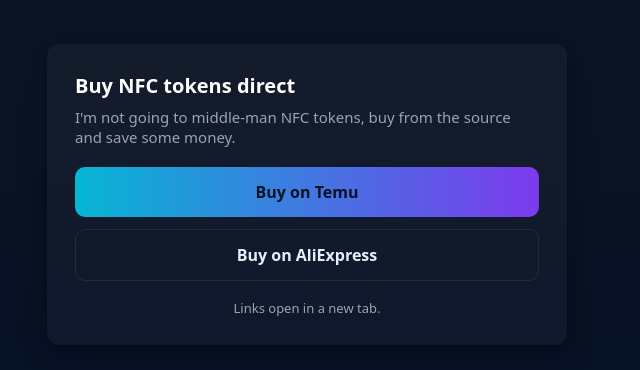
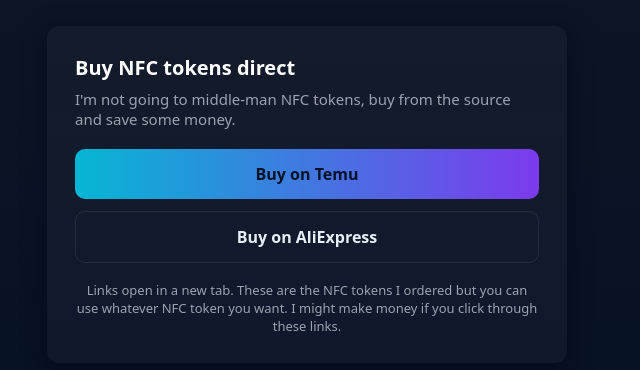
Before and after one commit to sguppy/globexcorp, a website: page nfc/index.html in a window 1280 px wide. Shown: the part 230-600 px from the top of the page, without its empty margins (333-973 px from the left). Drawn offline with Linux system fonts and the light colour scheme.

Commit message:
affiliate disclaimer

```diff
--- a/nfc/index.html
+++ b/nfc/index.html
@@ -28,7 +28,7 @@
         <a class="btn" href="https://app.temu.com/m/qujlaebz0wk" target="_blank" rel="noopener noreferrer">Buy on Temu</a>
         <a class="btn ghost" href="https://s.click.aliexpress.com/e/_c3A8vW3z" target="_blank" rel="noopener noreferrer">Buy on AliExpress</a>
       </div>
-      <footer>Links open in a new tab.</footer>
+      <footer>Links open in a new tab. These are the NFC tokens I ordered but you can use whatever NFC token you want. I might make money if you click through these links.</footer>
     </div>
   </div>
 </body>
```
